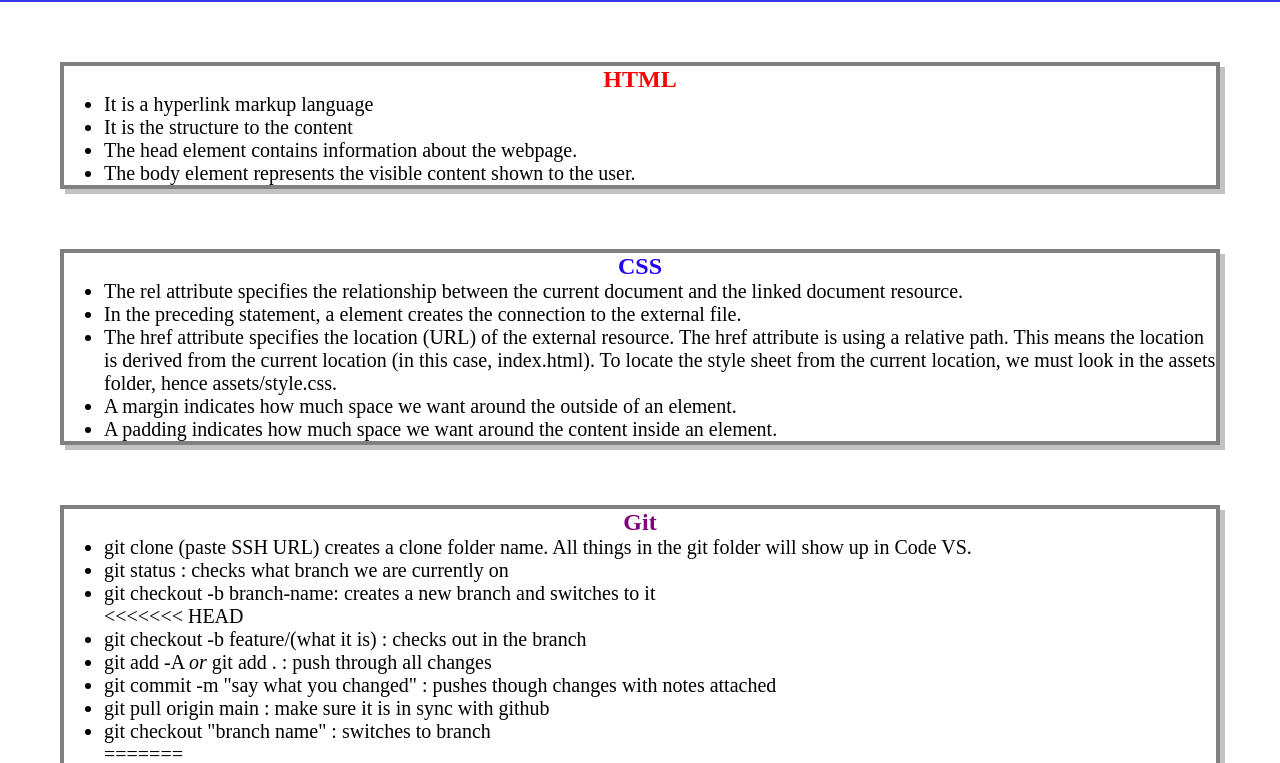
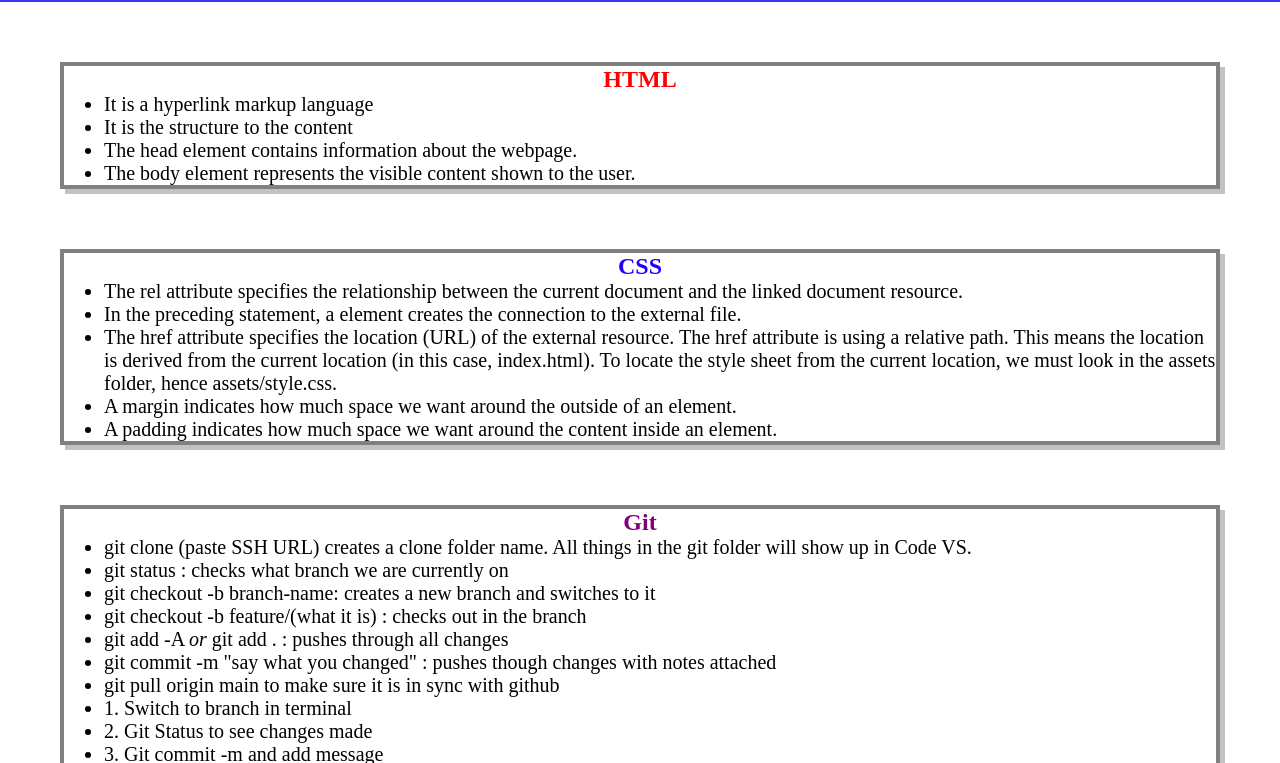
Before and after one commit to Tamerbekir/Prework-Study-Guide, a plain HTML site: page index.html in a window 1280 px wide. Shown: the part 148-911 px from the top of the page. Drawn offline with Linux system fonts and the light colour scheme.

Commit message:
updated HTML

```diff
--- a/index.html
+++ b/index.html
@@ -46,13 +46,6 @@
        <li>git clone (paste SSH URL) creates a clone folder name. All things in the git folder will show up in Code VS.</paste></li>
        <li>git status : checks what branch we are currently on</li>
        <li>git checkout -b branch-name: creates a new branch and switches to it</li>
-<<<<<<< HEAD
-       <li>git checkout -b feature/(what it is) : checks out in the branch</li>
-       <li>git add -A <em>or</em> git add . : push through all changes</li>
-       <li>git commit -m "say what you changed" : pushes though changes with notes attached</li>
-       <li>git pull origin main : make sure it is in sync with github</li>
-       <li>git checkout "branch name" : switches to branch</li>
-=======
        <li>git checkout -b feature/(what it is) :  checks out in the branch</li>
        <li>git add -A <em>or</em> git add . : pushes through all changes</li>
        <li>git commit -m "say what you changed" : pushes though changes with notes attached</li>
@@ -63,7 +56,6 @@
        <li>3. Git commit -m and add message</li>
        <li>4. Git pull origin main</li>
        <li>5. Git push origin "name of branch"</li>
->>>>>>> 6e81281cdc4c6e0cf28e908cf5a411004f93c5ee
       </ul>
 
       </section>
```
